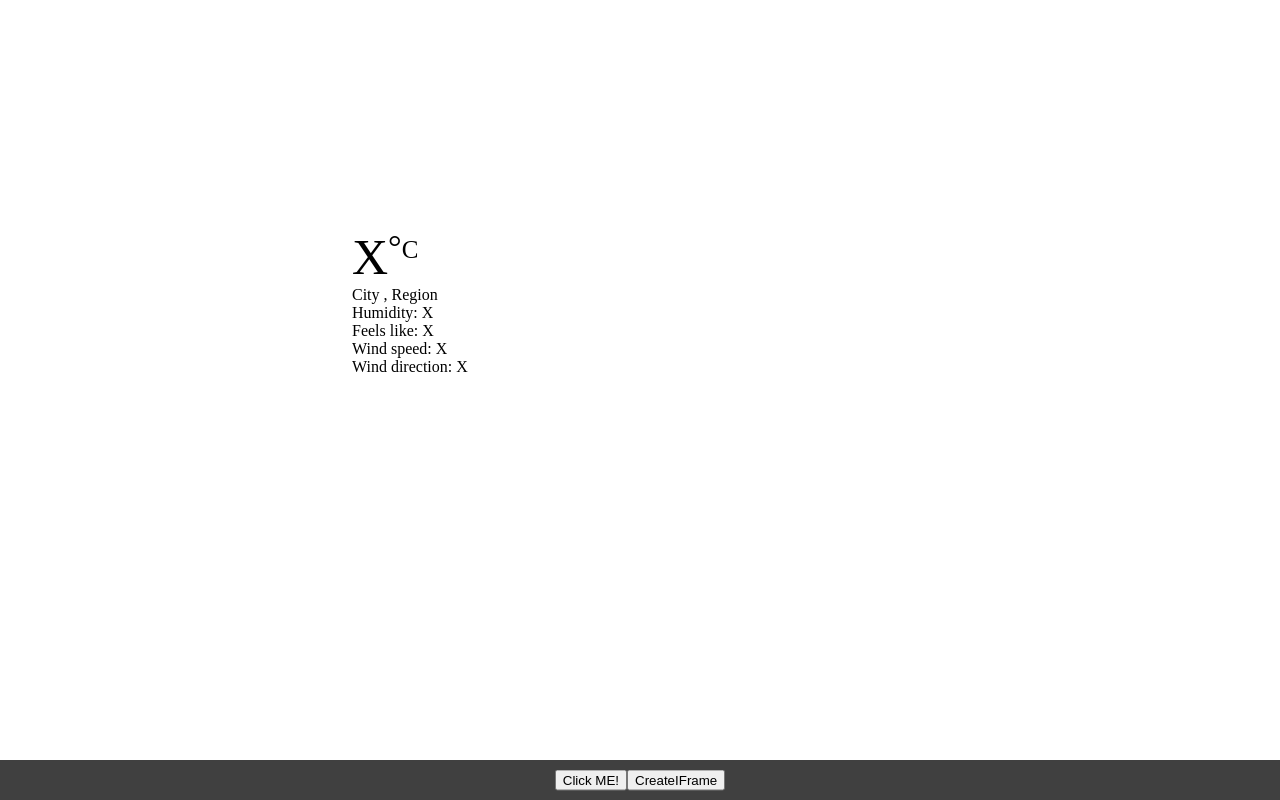
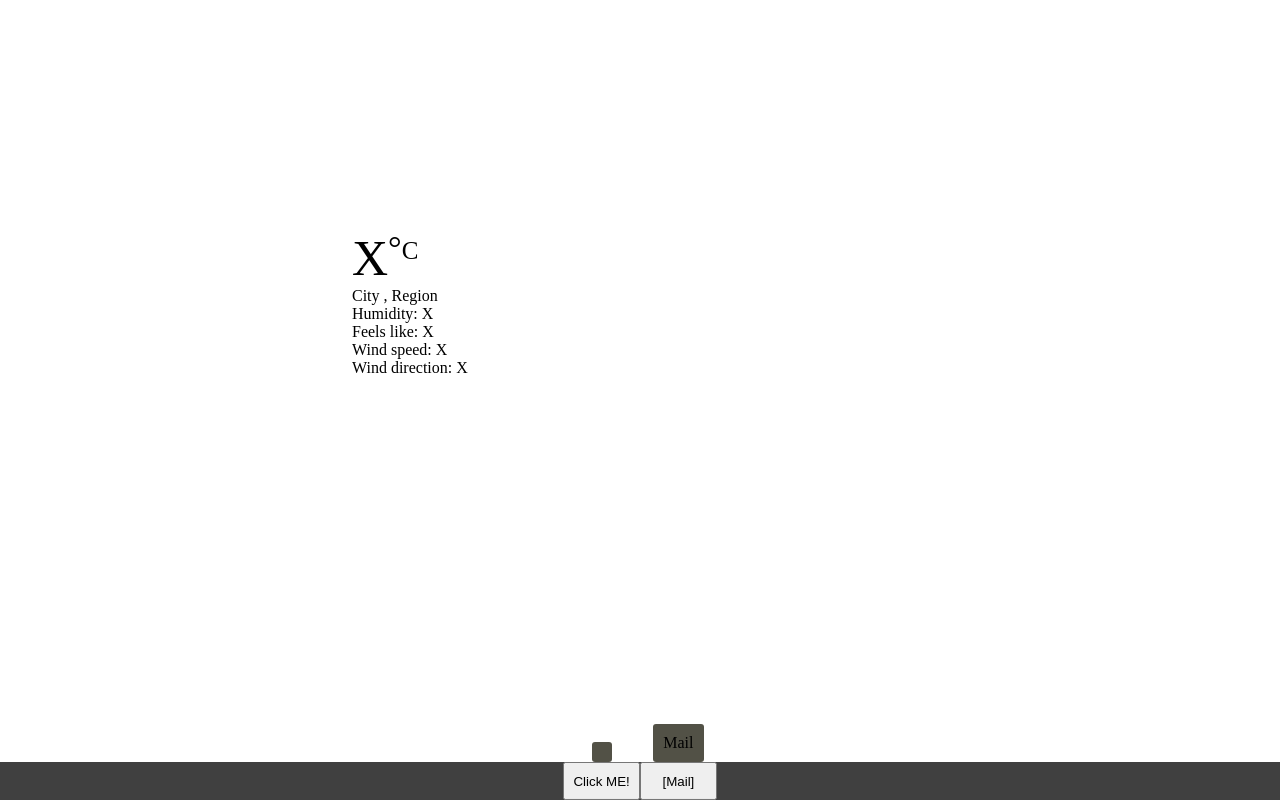
Before and after one commit to 0larszl0/OceanOne, a Flask app: page / in a window 1280 px wide. Run offline with Flask 3, Linux system fonts and the light colour scheme.

Commit message:
Drag and resizing is now enabled, in addition to the start of a preview feature for all open applications of a given type.

```diff
--- a/static/css_desktop.css
+++ b/static/css_desktop.css
@@ -1,3 +1,8 @@
+#main-screen {
+    position: relative;
+    height: inherit;
+}
+
 #main-container {
     display: flex;
     flex-flow: column;
@@ -15,7 +20,6 @@
 
 #taskbar-apps {
     position: relative;
-    margin: 1%;
     display: flex;
     flex-flow: row;
 
@@ -23,106 +27,51 @@
     justify-content: center;
 }
 
+.app {
+    position: relative;
+
+    width: 6%;
+
+    display: flex;
+    justify-content: center;
+}
+
+.app-preview {
+    position: absolute;
+
+    width: fit-content; /*425%;*/
+    height: fit-content; /*375%;*/
+    padding: 10px;
+    border-radius: 3px;
+
+    bottom: 100%;  /* Ensures the preview is always above the app */
+
+    background-color: rgb(82, 81, 70);
+
+    /* Centralises the contents of the preview to match its centered alignment with the app. */
+    display: flex;
+    justify-content: center;
+}
+
+#app-label {
+    top: 85%;
+}
+
 .app-icon {
     position: relative;
 
-    width: max-content;
-    height: max-content;
-
     top: 50%;
     transform: translateY(-50%);
+
+    height: 100%;
+    width: 100%;
 }
 
-#main-screen {
-    position: relative;
-    height: inherit;
+.app-icon button {
+    height: 100%;
+    width: 100%;
 }
 
-/* ------- */
+.app-icon button:hover {
 
-#weather-widget {
-    position: relative;
-
-    left: 50%;
-    top: 50%;
-    transform: translate(-50%, -50%);
-
-    width: 45%;
-    height: 40%;
 }
-
-#temperature-container, #location {
-    position: relative;
-    display: flex;  /* Removes the whitespace between the span texts. */
-    width: fit-content;
-}
-
-#temperature {
-    font-size: 50px;
-}
-
-#temperature-sym {
-    font-size: 34px;
-}
-
-#temperature-unit {
-    font-size: 25px;
-    transform: translateY(1vh);
-}
-
-.app-window {
-    position: absolute;
-    top: 120px;
-    left: 120px;
-    width: 400px;
-    height: 260px;
-    background: #ffffff;
-    border: 2px solid #222;
-    border-radius: 6px;
-    box-shadow: 0 4px 12px rgba(0,0,0,0.3);
-    z-index: 10;
-}
-
-.hidden {
-    display: none;
-}
-
-.title-bar {
-    background: #333;
-    color: white;
-    padding: 8px;
-    display: flex;
-    justify-content: space-between;
-    align-items: center;
-
-    cursor: move;
-    user-select: none;
-}
-
-
-.window-body {
-    padding: 12px;
-}
-
-.close-btn {
-    background: red;
-    border: none;
-    color: white;
-    cursor: pointer;
-    padding: 2px 7px;
-}
-
-#main-screen {
-    position: relative;
-}
-
-.resize-handle {
-    position: absolute;
-    width: 14px;
-    height: 14px;
-    right: 4px;
-    bottom: 4px;
-    cursor: se-resize;
-    background: #ccc;
-    border-radius: 3px;
-}
--- /dev/null
+++ b/static/css_weatherWidget.css
@@ -0,0 +1,29 @@
+#weather-widget {
+    position: relative;
+
+    left: 50%;
+    top: 50%;
+    transform: translate(-50%, -50%);
+
+    width: 45%;
+    height: 40%;
+}
+
+#temperature-container, #location {
+    position: relative;
+    display: flex;  /* Removes the whitespace between the span texts. */
+    width: fit-content;
+}
+
+#temperature {
+    font-size: 50px;
+}
+
+#temperature-sym {
+    font-size: 34px;
+}
+
+#temperature-unit {
+    font-size: 25px;
+    transform: translateY(1vh);
+}
--- a/static/js_appWindow.mjs
+++ b/static/js_appWindow.mjs
@@ -20,7 +20,8 @@ async function createWindow(ctx, window_group) {
             break;
     }
 
-    new_window.classList = "app-window hidden"
+    new_window.classList = "app-window hidden";
+    addFunctionalities(new_window);
     window_group.appendChild(new_window);
 }
 
@@ -35,6 +36,11 @@ function add_src(src, element) {
 
 
 /* --- Window Visibility --- */
+
+/**
+ * Toggles a selected window, and creates a group for a particular set of windows under a particular context.
+ * @param {string} ctx The context for a group and window.
+ */
 async function toggleWindow(ctx) {
     let window_container = document.getElementById("window-container");
     let window_group = document.getElementById(`${ctx}-group`);
@@ -56,30 +62,16 @@ async function toggleWindow(ctx) {
 }
 
 
+/* Window Functionality */
 
-
-
-
-
-
-
-
-
-
-
-
-
-function openEmailWindow() {
-    const win = document.getElementById("email-window");
-    if (win) win.classList.remove("hidden");
-}
-
-function closeEmailWindow() {
-    const win = document.getElementById("email-window");
-    if (win) win.classList.add("hidden");
-}
-
-function makeWindowDraggableAndResizable(win) {
+/**
+ * Adds events that induce:
+ *      - Drag
+ *      - Resizing
+ * functionalities to a given window.
+ * @param {HTMLDivElement} win The window to add event functionality for.
+ */
+function addFunctionalities(win) {
     const titleBar = win.querySelector(".title-bar");
     const resizeHandle = win.querySelector(".resize-handle");
 
@@ -145,10 +137,3 @@ function makeWindowDraggableAndResizable(win) {
         document.removeEventListener("mouseup", stopResize);
     }
 }
-
-window.addEventListener("DOMContentLoaded", () => {
-    const emailWin = document.getElementById("email-window");
-    if (emailWin) {
-        makeWindowDraggableAndResizable(emailWin);
-    }
-});
--- a/templates/pages/desktop.html
+++ b/templates/pages/desktop.html
@@ -7,6 +7,8 @@ OceanOne
 {% block stylesheets %}
 <link rel="stylesheet" href="{{ url_for('static', filename='css_universal.css') }}">
 <link rel="stylesheet" href="{{ url_for('static', filename='css_desktop.css') }}">
+<link rel="stylesheet" href="{{ url_for('static', filename='css_windows.css') }}">
+<link rel="stylesheet" href="{{ url_for('static', filename='css_weatherWidget.css') }}">
 {% endblock stylesheets %}
 
 {% block scripts %}
@@ -56,11 +58,21 @@ OceanOne
 
     <div id="taskbar">
         <div id="taskbar-apps">
-            <div class="app-icon">
-                <button onclick="updateWeather();">Click ME!</button>
+            <div class="app">
+                <div class="app-preview">
+                </div>
+                <div class="app-icon">
+                    <button onclick="updateWeather();">Click ME!</button>
+                </div>
             </div>
-            <div class="app-icon">
-                <button onclick="toggleWindow('email')">CreateIFrame</button>
+
+            <div class="app">
+                <div class="app-preview">
+                    <span id="app-label">Mail</span>
+                </div>
+                <div class="app-icon">
+                    <button onclick="toggleWindow('email')">[Mail]</button>
+                </div>
             </div>
         </div>
     </div>
```
Also changed, not shown: static/css_windows.css (added, +52 -0 lines).
